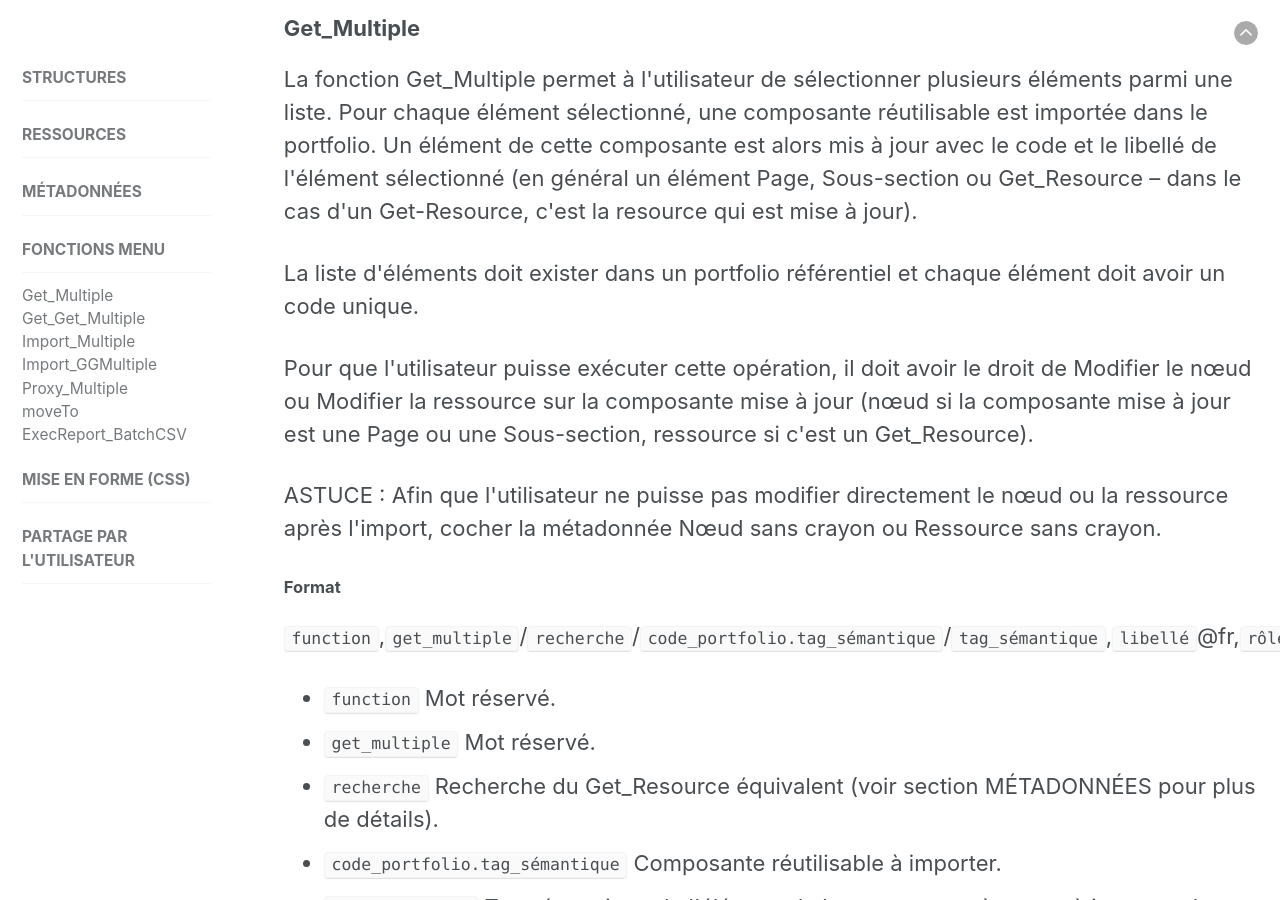
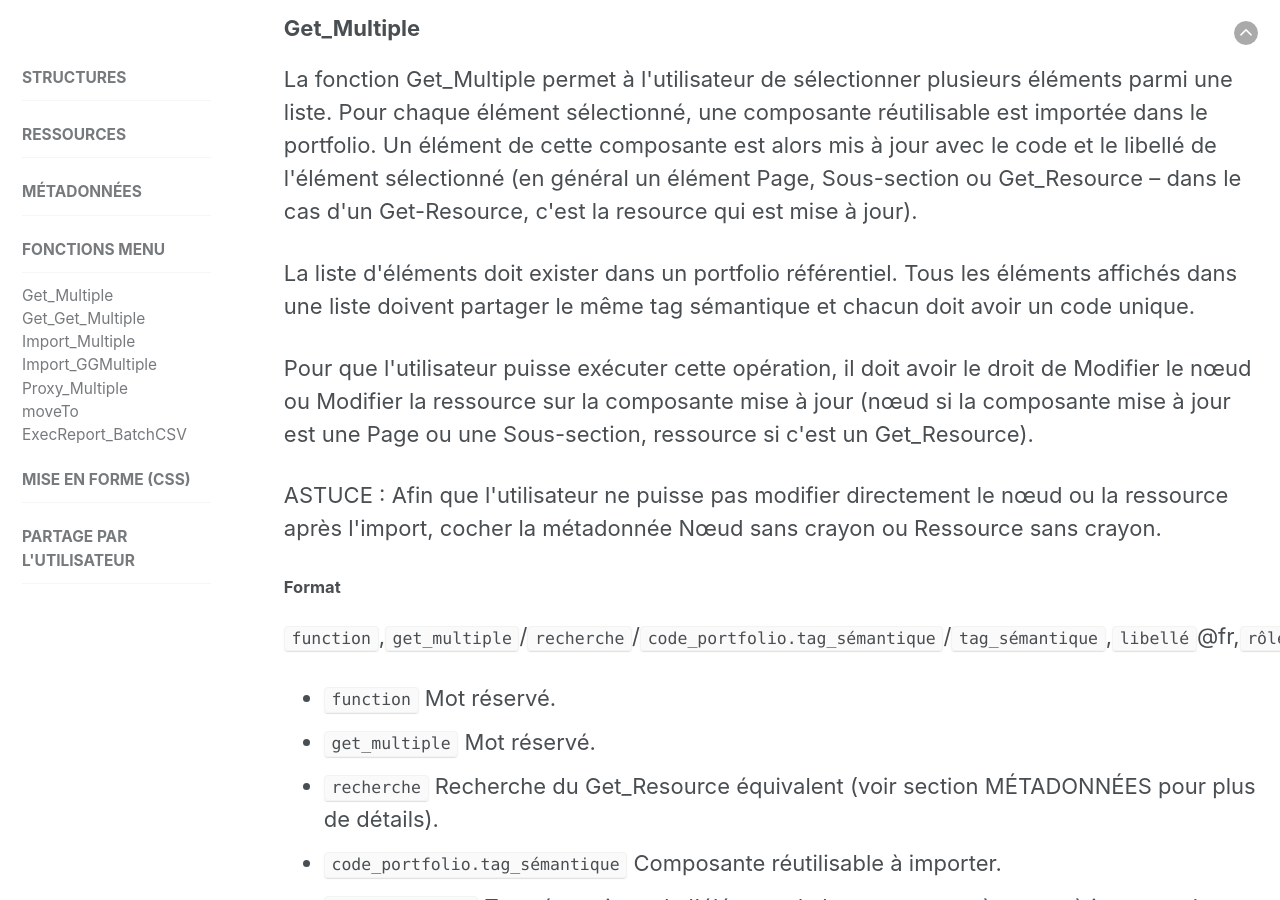
Before and after one commit to karutaproject/karuta-frontend-documentation, a Jekyll site: the page built from _pages/functions_fr.html, in a window 1280 px wide and 900 px high, scrolled down 621 px. Built offline with Jekyll 4.4.1, drawn with Linux system fonts in a browser that asks for light colours.

Commit message:
corrections

```diff
--- a/_pages/functions_fr.html
+++ b/_pages/functions_fr.html
@@ -27,8 +27,8 @@ sidebar:
 		le cas d'un Get-Resource, c'est la resource qui est mise à jour).
 	</p>
 	<p>
-		La liste d'éléments doit exister dans un portfolio référentiel et chaque élément doit avoir un
-		code unique.
+		La liste d'éléments doit exister dans un portfolio référentiel. Tous les éléments affichés dans
+		une liste doivent partager le même tag sémantique et chacun doit avoir un code unique.
 	</p>
 	<p>
 		Pour que l'utilisateur puisse exécuter cette opération, il doit avoir le droit de Modifier le nœud
```
